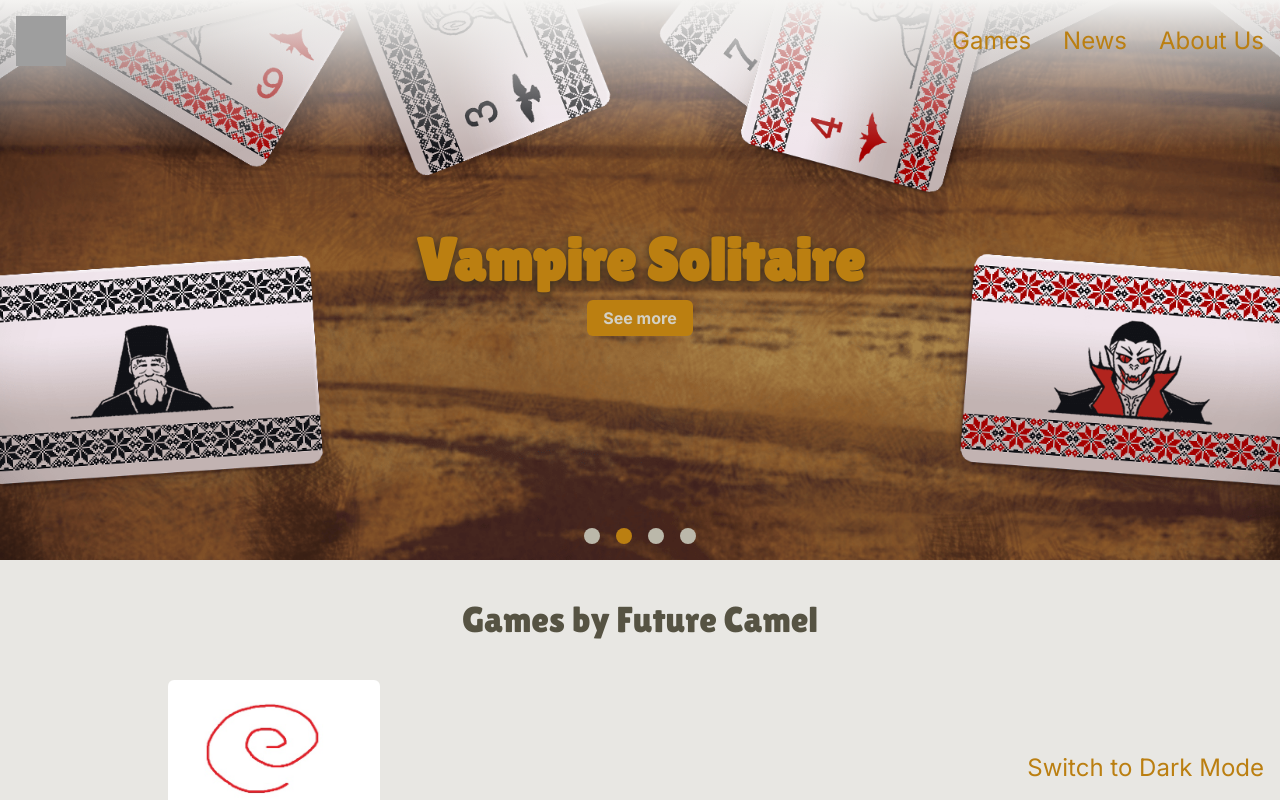
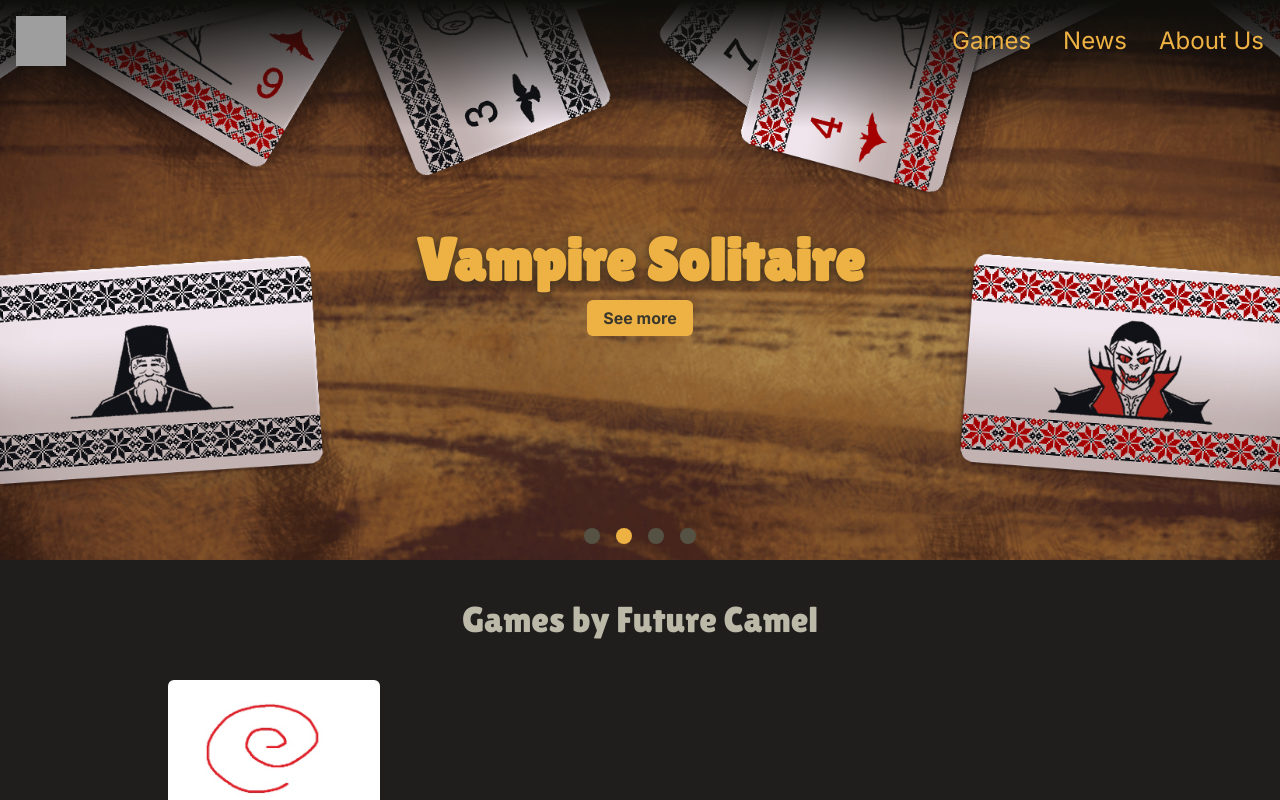
Before and after one commit to AdorianM/Blog, a Next.js app: page / in a window 1280 px wide. Shown: the top 800 px of the page. Built offline with nearby package versions, Linux system fonts and the light colour scheme; grey boxes are pictures that could not be loaded.

Commit message:
removed light mode and dark mode button

```diff
--- a/app/globals.css
+++ b/app/globals.css
@@ -5,76 +5,6 @@
 @layer base {
 
   :root {
-    --text-50: #f4f3f1;
-    --text-100: #e9e8e2;
-    --text-200: #d3d0c5;
-    --text-300: #bcb9a9;
-    --text-400: #a6a28c;
-    --text-500: #908b6f;
-    --text-600: #736f59;
-    --text-700: #565343;
-    --text-800: #3a372c;
-    --text-900: #1d1c16;
-    --text-950: #0e0e0b;
-
-    --background-50: #f4f3f1;
-    --background-100: #e8e7e3;
-    --background-200: #d2cfc6;
-    --background-300: #bbb8aa;
-    --background-400: #a4a08e;
-    --background-500: #8e8871;
-    --background-600: #716d5b;
-    --background-700: #555244;
-    --background-800: #39362d;
-    --background-900: #1c1b17;
-    --background-950: #0e0e0b;
-
-    --primary-50: #fbe9ee;
-    --primary-100: #f8d3de;
-    --primary-200: #f0a8bc;
-    --primary-300: #e97c9b;
-    --primary-400: #e1517a;
-    --primary-500: #da2558;
-    --primary-600: #ae1e47;
-    --primary-700: #831635;
-    --primary-800: #570f23;
-    --primary-900: #2c0712;
-    --primary-950: #160409;
-
-    --secondary-50: #fbf4ea;
-    --secondary-100: #f6e9d5;
-    --secondary-200: #eed4aa;
-    --secondary-300: #e5be80;
-    --secondary-400: #dca956;
-    --secondary-500: #d4932b;
-    --secondary-600: #a97623;
-    --secondary-700: #7f581a;
-    --secondary-800: #553b11;
-    --secondary-900: #2a1d09;
-    --secondary-950: #150f04;
-
-    --accent-50: #fdf5e8;
-    --accent-100: #fbecd0;
-    --accent-200: #f6d9a2;
-    --accent-300: #f2c673;
-    --accent-400: #eeb244;
-    --accent-500: #e99f16;
-    --accent-600: #bb7f11;
-    --accent-700: #8c600d;
-    --accent-800: #5d4009;
-    --accent-900: #2f2004;
-    --accent-950: #171002;
-  }
-
-  .dark {
-    .gradient {
-      @apply bg-gradient-to-tr from-camel-background-100 to-camel-background-200;
-    }
-
-    .gradient-footer {
-      @apply bg-gradient-to-bl from-camel-background-100 to-camel-background-200;
-    }
-
     --text-50: #0e0e0b;
     --text-100: #1d1c16;
     --text-200: #3a372c;
@@ -88,7 +18,7 @@
     --text-950: #f4f3f1;
 
     --background-50: #0e0e0b;
-    --background-100: #1c1b17;
+    --background-100: #1f1e1d;
     --background-200: #39362d;
     --background-300: #555244;
     --background-400: #716d5b;
@@ -136,6 +66,22 @@
     --accent-950: #fdf5e8;
   }
 
+  .gradient {
+    @apply bg-gradient-to-tr from-camel-background-100 to-camel-background-200;
+  }
+
+  .gradient-footer {
+    @apply bg-gradient-to-bl from-camel-background-100 to-camel-background-200;
+  }
+
+  h1 {
+    @apply text-camel-accent-600;
+  }
+
+  h2, h3, h4, h5, h6 {
+    @apply text-camel-text-700;
+  }
+
   h1 {
     @apply text-4xl md:text-6xl;
     @apply font-lilita;
@@ -155,7 +101,7 @@
   header {
     @apply absolute top-0 left-0 w-full z-10;
     @apply bg-gradient-to-b from-camel-background-50 to-transparent;
-    height: 150px;
+    @apply h-24 md:h-32;
   }
 
   footer {
@@ -189,9 +135,44 @@
   }
 
   .prose {
-    h1, h2, h3, h4, h5, h6 {
-      @apply text-camel-yellow-light;
+    @apply pt-24 md:pt-32;
+
+    h1 {
+      @apply text-camel-accent-600;
     }
+
+    h2, h3, h4, h5, h6 {
+      @apply text-camel-text-700;
+    }
+
+    a {
+      @apply text-camel-primary-600;
+    }
+
+    p {
+      @apply text-camel-text-700;
+    }
+
+    strong {
+      @apply text-camel-secondary-600;
+    }
+
+    blockquote {
+      @apply border-l-4 border-camel-accent-600;
+    }
+
+    code {
+      @apply bg-camel-background-50;
+    }
+
+    pre {
+      @apply bg-camel-background-50;
+    }
+
+    hr {
+      @apply border-camel-accent-600;
+    }
+
   }
 
   .hero {
--- a/components/DarkModeWrapper.tsx
+++ /dev/null
@@ -1,19 +0,0 @@
-"use client";
-import { useEffect, useState } from "react";
-
-export const DarkModeWrapper = ({ children }: any) => {
-    const [darkMode, setDarkMode] = useState(false);
-    useEffect(() => {
-        const localStorageTheme = window.localStorage.getItem("theme");
-        if (localStorageTheme) {
-        setDarkMode(localStorageTheme === "dark");
-        } else {
-        setDarkMode(window.matchMedia && window.matchMedia("(prefers-color-scheme: dark)").matches);
-        }
-    }, []);
-    return (
-        <div className={`${darkMode ? 'dark' : ''}`}>
-            {children}
-        </div>
-    );
-};
--- a/components/Header.tsx
+++ b/components/Header.tsx
@@ -1,19 +1,11 @@
 "use client"
 import Image from 'next/image';
 import Link from 'next/link';
-import ThemeToggleButton from './ThemeToggleButton';
 
 const Header = () => {
-  const handleToggle = (isDarkMode: any) => {
-    if (isDarkMode) {
-      document.body.classList.add('dark');
-    } else {
-      document.body.classList.remove('dark');
-    }
-  };
 
   return (
-    <header className="">
+    <header>
       <div className="header">
         <Link href="/">
           <Image
@@ -34,7 +26,6 @@ const Header = () => {
             <li>
               <Link href="/about">About Us</Link>
             </li>
-            <ThemeToggleButton onToggle={handleToggle} />
           </ul>
         </div>
       </div>
--- a/components/ThemeToggleButton.tsx
+++ /dev/null
@@ -1,36 +0,0 @@
-"use client";
-import { useEffect, useState } from 'react';
-
-export default function ThemeToggleButton({ onToggle }: { onToggle: (isDarkMode: boolean) => void }){
-  const [isDarkMode, setIsDarkMode] = useState(false);
-
-  useEffect(() => {
-    const localStorageTheme = window.localStorage.getItem('theme');
-    if (localStorageTheme) {
-      setIsDarkMode(localStorageTheme === 'dark');
-    } else {
-      setIsDarkMode(window.matchMedia && window.matchMedia('(prefers-color-scheme: dark)').matches);
-    }
-  }, []);
-
-  const toggleTheme = () => {
-    const newMode = !isDarkMode;
-    setIsDarkMode(newMode);
-    window.localStorage.setItem('theme', newMode ? 'dark' : 'light');
-    onToggle(newMode);
-  };
-
-  return (
-    <button
-      onClick={toggleTheme}
-      style={{
-        position: 'fixed',
-        bottom: '1rem',
-        right: '1rem',
-        zIndex: 1000,
-      }}
-    >
-      {isDarkMode ? 'Switch to Light Mode' : 'Switch to Dark Mode'}
-    </button>
-  );
-}
```
